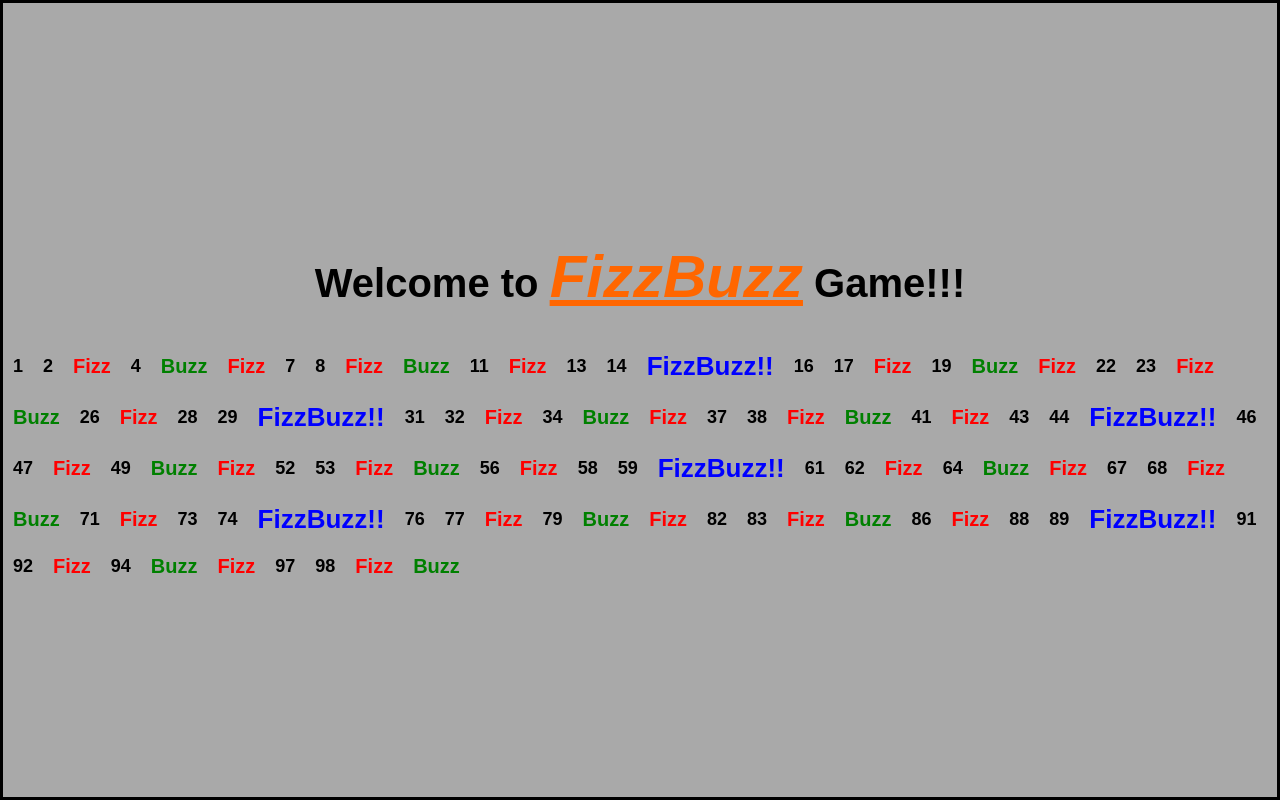
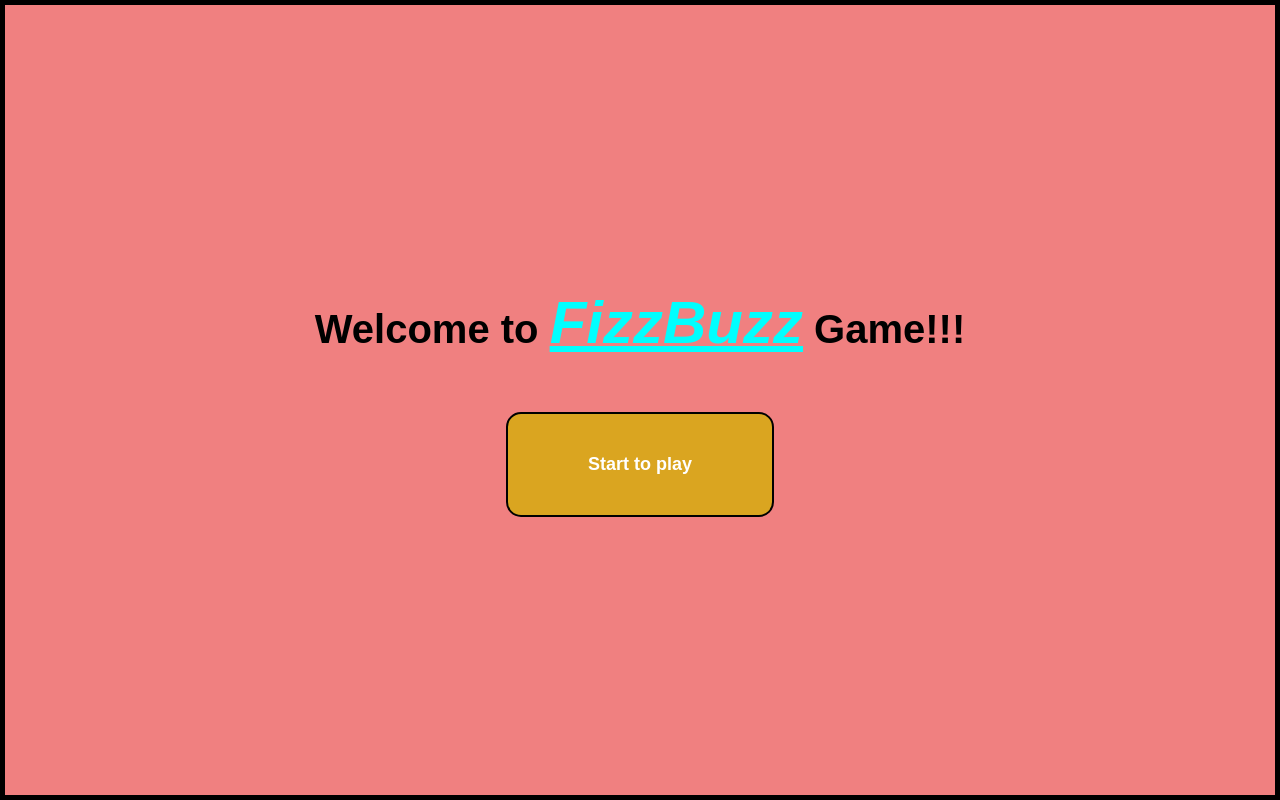
Before and after one commit to KobeGit24/js-fizzbuzz, a plain HTML site: page index.html in a window 1280 px wide. Drawn offline with Linux system fonts and the light colour scheme.

Commit message:
ex + bonus complete !

```diff
--- a/css/style.css
+++ b/css/style.css
@@ -8,14 +8,58 @@ body {
     font-family: Arial;
 }
 
-.container {
-    background-color: darkgray;
-    border: 3px solid black;
+#welcome {
     height: 100vh;
+    background-color: lightcoral;
+    border: 5px solid black;
+}
+
+.start {
     display: flex;
     flex-direction: column;
     justify-content: center;
     align-items: center;
+}
+
+h1 {
+    padding: 30px;
+    font-size: 40px;
+    font-weight: bold;
+}
+
+h1 span {
+    font-size: 60px;
+    color: cyan;
+    text-decoration: underline;
+    font-style: italic;
+}
+
+button {
+    font-size: 18px;
+    font-weight: bold;
+    color: #ffffff;
+    background-color: goldenrod;
+    border: 2px solid black;
+    border-radius: 15px;
+    padding: 40px 80px;
+    margin: 25px;
+}
+
+button:hover {
+    cursor: pointer;
+}
+
+.container {
+    background-color: darkgray;
+    border: 5px solid black;
+    height: 100vh;
+    display: flex;
+    justify-content: center;
+    align-items: center;
+}
+
+.hidden {
+    display: none;
 }
 
 .red {
@@ -55,17 +99,3 @@ li {
     align-items: center;
     align-content: center;
 }
-
-h1 {
-    padding: 30px;
-    font-size: 40px;
-    font-weight: bold;
-
-}
-
-h1 span {
-    font-size: 60px;
-    color: #ff6600;
-    text-decoration: underline;
-    font-style: italic;
-}
--- a/index.html
+++ b/index.html
@@ -7,8 +7,13 @@
     <title>EX FizzBUZZ</title>
 </head>
 <body>
-    <div class="container">
+    <div id="welcome" class="start">
         <h1>Welcome to <span>FizzBuzz</span>  Game!!!</h1>
+        <button id="btn">
+            Start to play
+        </button>
+    </div>
+    <div id="play" class="container hidden">
         <ul id="numeri"></ul>
     </div>
     <script type="text/javascript" src="js/script.js"></script>
--- a/js/script.js
+++ b/js/script.js
@@ -1,3 +1,7 @@
+var btn = document.getElementById('btn');
+btn.addEventListener('click', function () {
+    document.getElementById('welcome').className = "hidden";
+    document.getElementById('play').classList.remove('hidden');
 for (var i = 0; i < 100; i++) {
     var number = i + 1;
     var three = number%3==0;
@@ -15,3 +19,4 @@ for (var i = 0; i < 100; i++) {
         document.getElementById('numeri').innerHTML += '<li class="normal">' + number + '</li>';
     }
 }
+});
```
